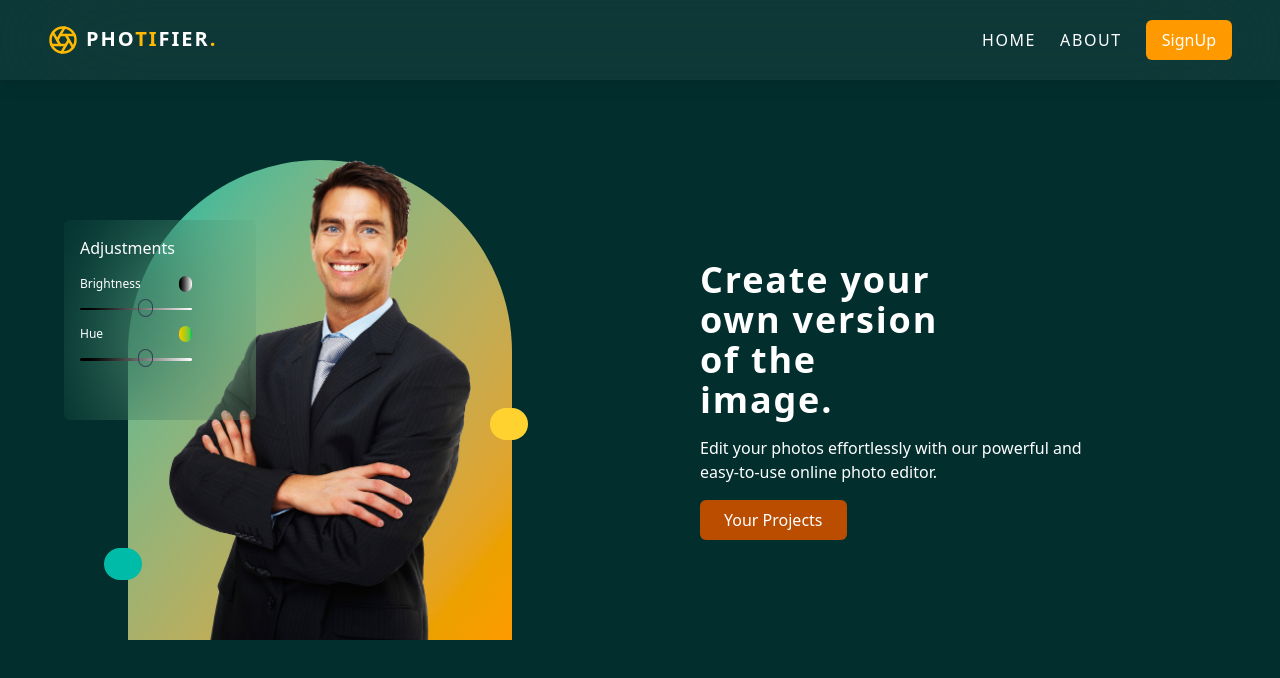
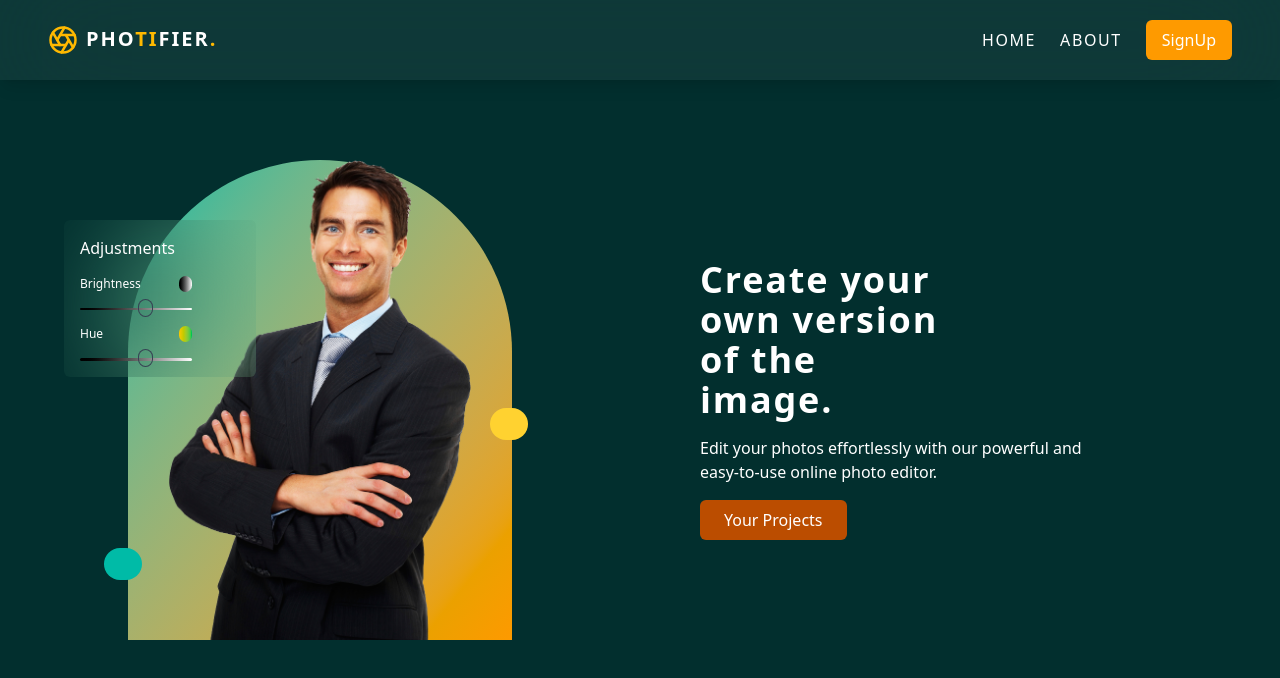
Before and after one commit to mainprins/photo-editor, a React (Vite) app in the folder frontend/: page / in a window 1280 px wide. Shown: the top 678 px of the page. Built offline with nearby package versions, Linux system fonts and the light colour scheme.

Commit message:
Made navbar and landing page fully responsive

```diff
--- a/frontend/src/components/Navbar.jsx
+++ b/frontend/src/components/Navbar.jsx
@@ -4,7 +4,7 @@ import { Link } from 'react-router-dom'
 const Navbar = () => {
   return (
 
-    <nav className='w-[100vw] fixed top-0 h-[10vh] z-30 shadow-lg bg-white/5 backdrop-blur-3xl flex justify-between items-center px-4 md:px-8 xl:px-12 2xl:px-16'>
+    <nav className='w-[100vw] fixed top-0 h-[10vh] min-h-15 z-30 shadow-lg bg-white/5 backdrop-blur-3xl flex justify-between items-center px-4 md:px-8 xl:px-12 2xl:px-16'>
       <div id="left" className='flex gap-2 cursor-pointer'>
         <Aperture className='text-amber-400' size={30} />
         <span className='tracking-widest font-bold text-xl text-white'>PHO<span className='text-amber-400'>TI</span>FIER<span className='text-amber-400'>.</span></span>
--- a/frontend/src/pages/LandingPage.jsx
+++ b/frontend/src/pages/LandingPage.jsx
@@ -2,12 +2,12 @@ import { Link } from "react-router-dom"
 
 const LandingPage = () => {
   return (
-    <div className='bg-teal-950 flex flex-col md:flex-row w-[100vw] h-[100vh] text-white'>
+    <div className='bg-teal-950 flex flex-col min-h-100 md:flex-row w-[100vw] h-[100vh] text-white'>
 
         <div id="right" className='flex justify-center items-center md:w-1/2 pt-12 xl:pt-0 h-[60vh] md:h-full'>
-           <figure className=" bg-linear-to-br from-teal-500 to-amber-500 w-[60vw] h-[40vh] xl:h-[60vh] xl:w-[30vw] sm:h-[40vh] sm:w-[40vw] rounded-t-full relative">
+           <figure className=" bg-linear-to-br from-teal-500 to-amber-500 w-[60vw] h-[40vh] md:min-h-80 xl:min-h-100 xl:h-[60vh] xl:w-[30vw] sm:h-[40vh] sm:w-[40vw] rounded-t-full relative">
              <img src="/personPhotifier.png" alt="PersonLiking" className="object-contain w-full h-full scale-x-[-1]" />
-             <div className="hidden xl:flex backdrop-blur-3xl rounded-md absolute top-15 -left-16 w-[15vw] p-4 gap-4 flex-col text-white h-[25vh]">
+             <div className="hidden xl:flex backdrop-blur-3xl rounded-md absolute top-15 -left-16 w-[15vw] p-4 gap-4 flex-col text-white">
                 <h4>Adjustments</h4>
                 <div className="flex w-[70%] justify-between">
                       <span className="text-xs">Brightness</span>
```
